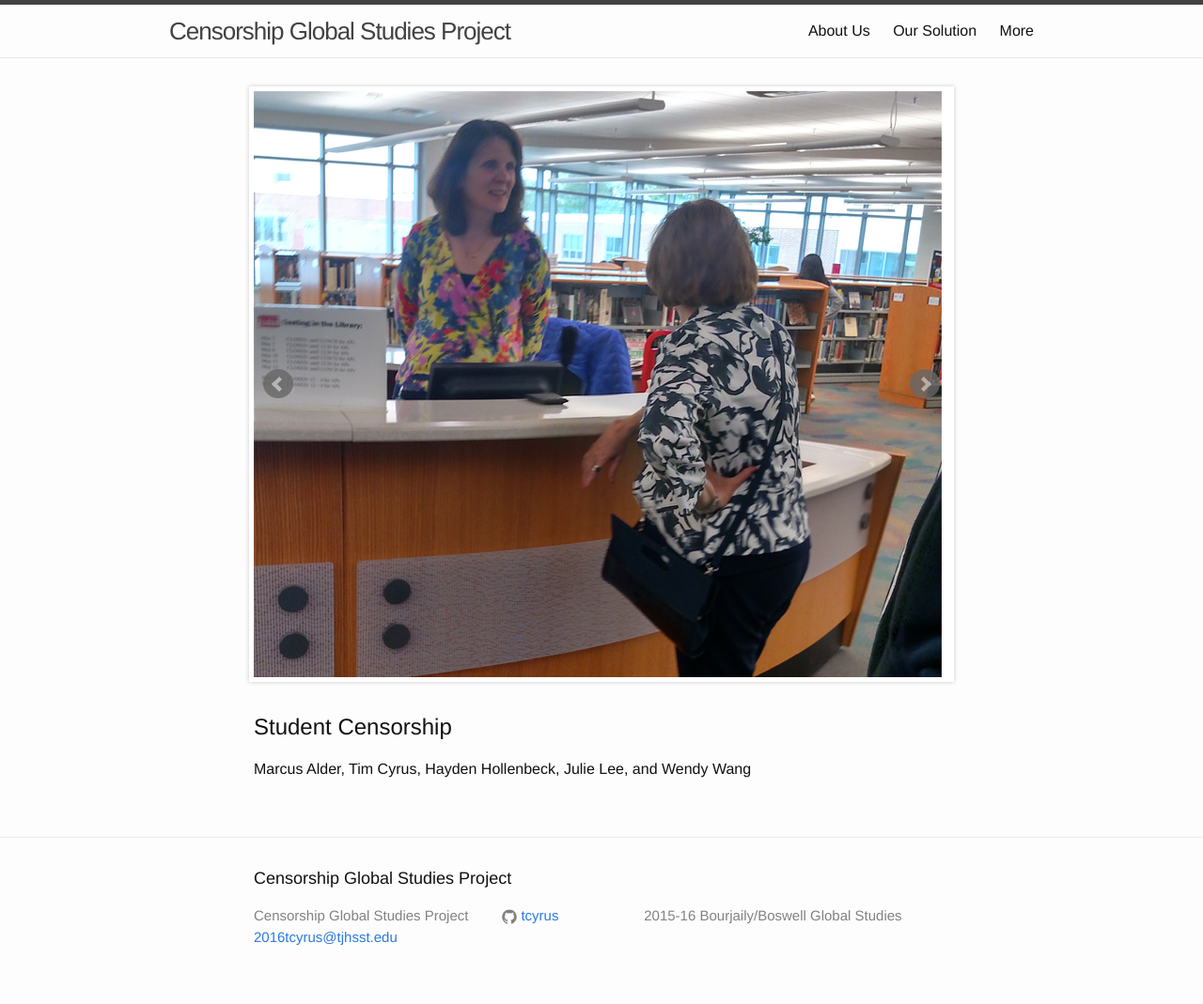
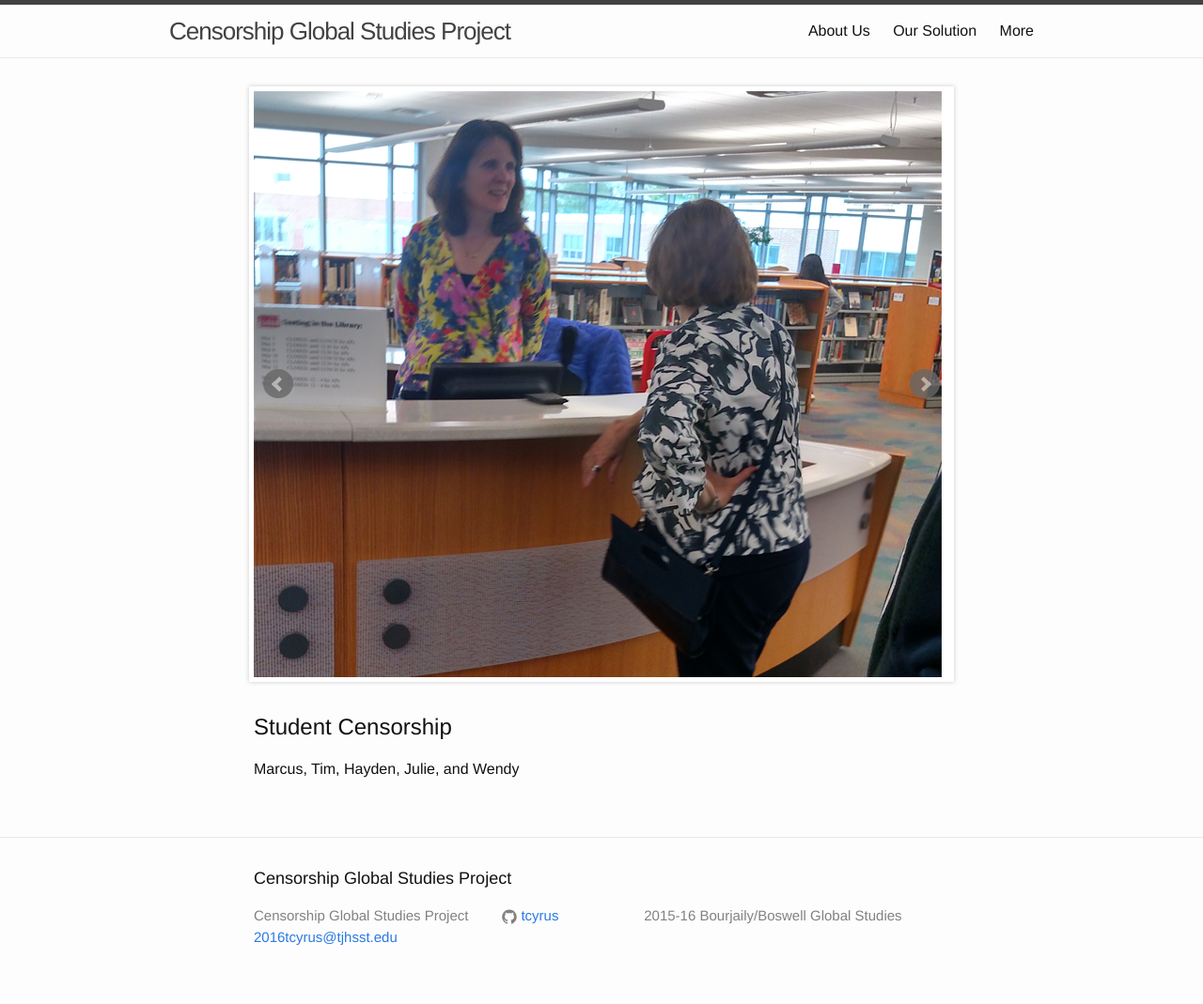
Before and after one commit to tcyrus/global-studies, a Jekyll site: the page built from index.md, in a window 1280 px wide. Shown: the whole page at 94% size. Built offline with Jekyll 4.4.1, drawn with Linux system fonts in a browser that asks for light colours.

Commit message:
Update index.md

```diff
--- a/index.md
+++ b/index.md
@@ -6,7 +6,7 @@ carousel:
 ---
 Student Censorship
 ==================
-Marcus Alder, Tim Cyrus, Hayden Hollenbeck, Julie Lee, and Wendy Wang
+Marcus, Tim, Hayden, Julie, and Wendy
 
 
 <!--1. Venture Name-->
```
